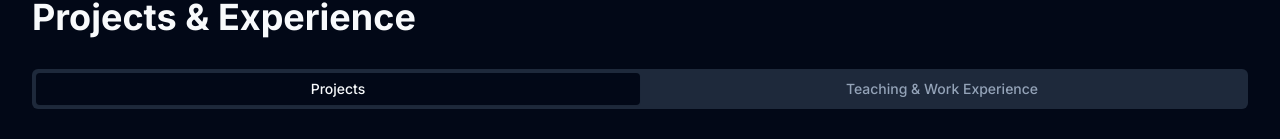
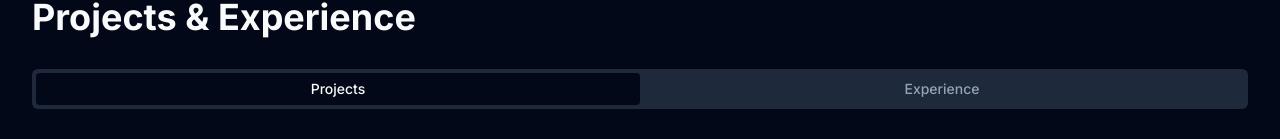
Before and after one commit to a-servo-motor/a-servo-motor.github.io, a Next.js app: page /projects in a window 1280 px wide. Shown: the part 132-271 px from the top of the page. Built offline with nearby package versions, Linux system fonts and the light colour scheme; grey boxes are pictures that could not be loaded.

Commit message:
experience tab name change

```diff
--- a/app/projects/page.tsx
+++ b/app/projects/page.tsx
@@ -194,7 +194,7 @@ export default function ProjectsPage() {
       <Tabs defaultValue="projects" className="mb-12">
         <TabsList className="grid w-full grid-cols-2 mb-8">
           <TabsTrigger value="projects">Projects</TabsTrigger>
-          <TabsTrigger value="work">Teaching & Work Experience</TabsTrigger>
+          <TabsTrigger value="work">Experience</TabsTrigger>
         </TabsList>
 
         <TabsContent value="projects" className="space-y-8">
```
